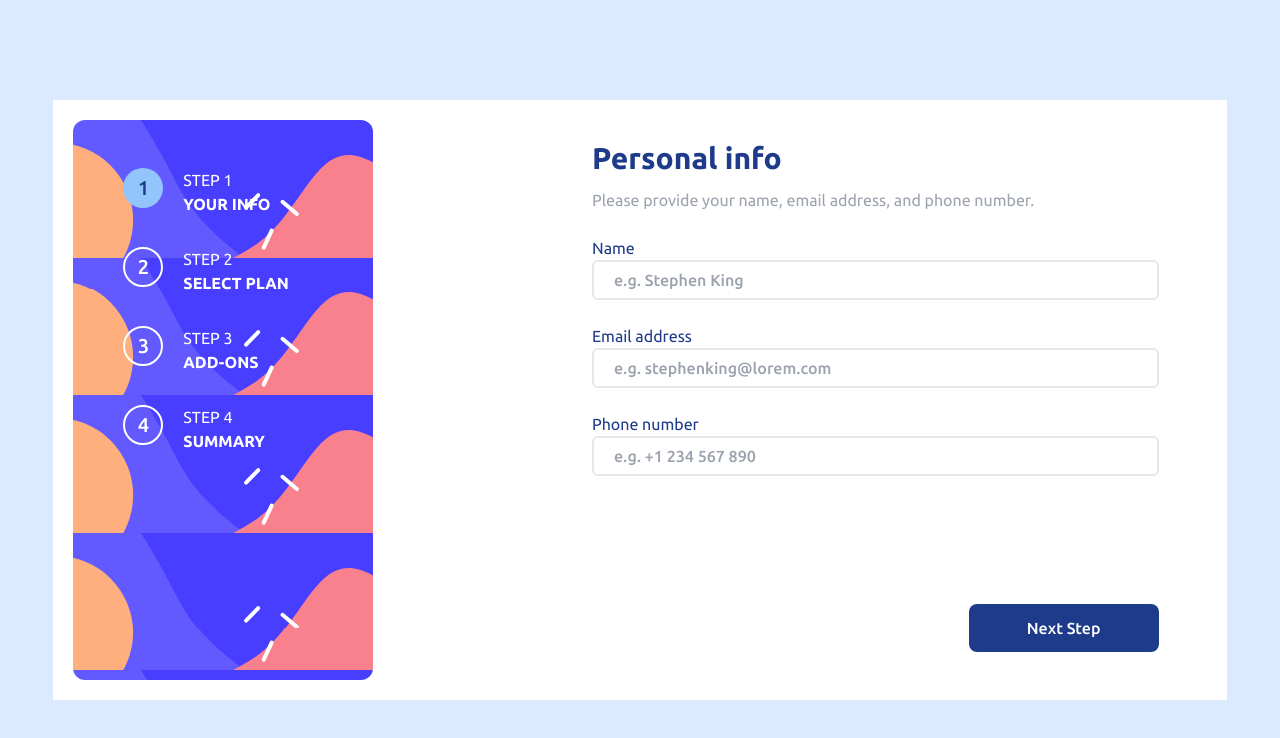
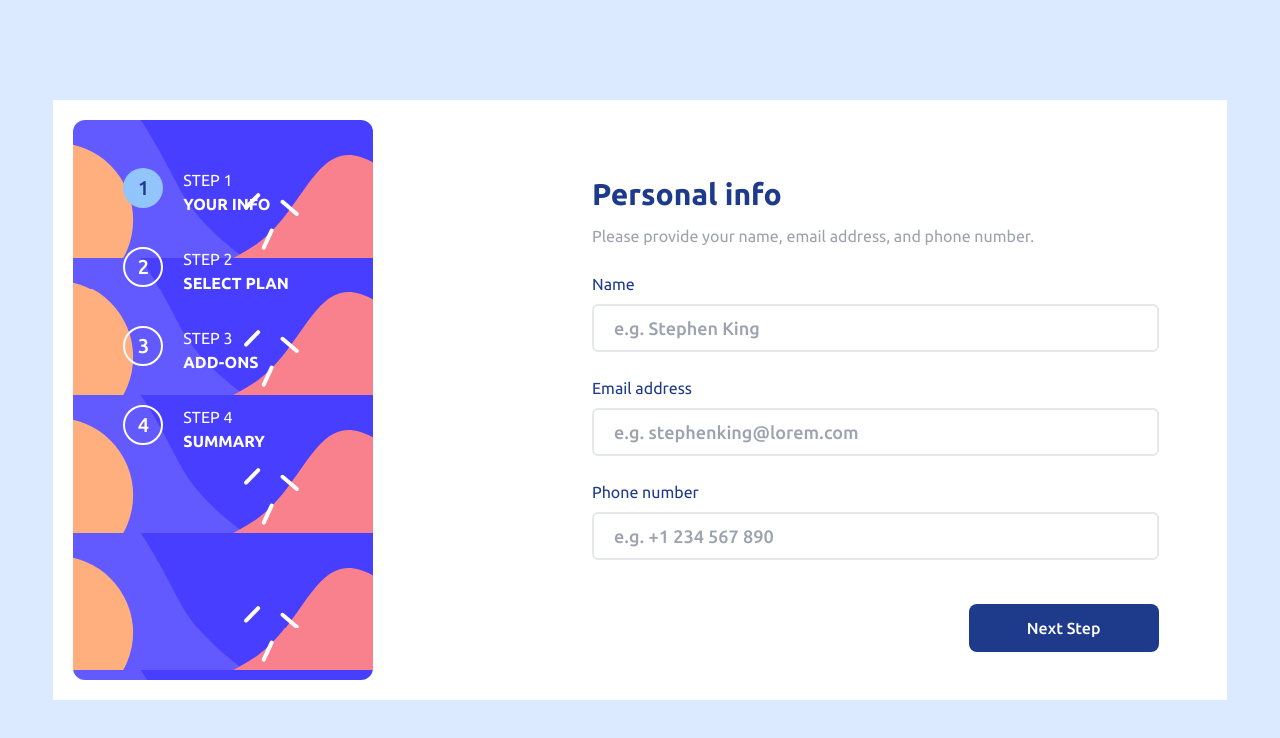
Before and after one commit to diopmorfall/multistep-form, a React (Create React App) app: page / in a window 1280 px wide. Shown: the top 738 px of the page. Built offline with nearby package versions, Linux system fonts and the light colour scheme.

Commit message:
Basic implementation of the validation with Formik and Yup, to be improved

```diff
--- a/package.json
+++ b/package.json
@@ -7,12 +7,14 @@
         "@testing-library/jest-dom": "^5.16.5",
         "@testing-library/react": "^13.4.0",
         "@testing-library/user-event": "^13.5.0",
+        "formik": "^2.4.2",
         "react": "^18.2.0",
         "react-dom": "^18.2.0",
         "react-redux": "^8.0.5",
         "react-scripts": "5.0.1",
         "redux": "^4.2.1",
-        "web-vitals": "^2.1.4"
+        "web-vitals": "^2.1.4",
+        "yup": "^1.2.0"
     },
     "scripts": {
         "start": "react-scripts start",
--- a/src/components/PersonalFormPage/PersonalFormPage.js
+++ b/src/components/PersonalFormPage/PersonalFormPage.js
@@ -1,4 +1,6 @@
 import React, { useState } from 'react';
+import { Formik, Field, Form, ErrorMessage } from 'formik';
+import * as Yup from 'yup';
 import moduleStyles from './PersonalFormPage.module.css';
 import { useSelector, useDispatch } from 'react-redux';
 import { setPersonalInfo } from '../../actions';
@@ -6,11 +8,21 @@ import { setPersonalInfo } from '../../actions';
 export default function PersonalFormPage() {
     const dispatch = useDispatch();
     const [formData, setFormData] = useState(useSelector(state => state.form));
-    const [areInputsInvalid, setAreInputsInvalid] = useState({
+    const initialValues = {
         name: '',
         email: '',
         phoneNumber: '',
+    };
+
+    const validationSchema = Yup.object().shape({
+        name: Yup.string().required('This field is required'),
+        email: Yup.string().email('Please insert a valid email address').required('This field is required'),
+        phoneNumber: Yup.string().required('This field is required'),
     });
+
+    function handleSubmit(values){
+        console.log("Formik", values);
+    }
 
     function handleChange(event) {
         const { name, value } = event.target;
@@ -20,62 +32,59 @@ export default function PersonalFormPage() {
         }));
     }
 
-    function checkFields(e) {
-        const target = e.target;
-        target.value.length === 0
-            ? setAreInputsInvalid(prev => ({ ...prev, [target.name]: true }))
-            : setAreInputsInvalid(prev => ({ ...prev, [target.name]: false }));
-
-        if (target.name === 'email') {
-            target.value.match(/^\S+@\S+$/i)
-                ? setAreInputsInvalid(prev => ({ ...prev, [target.name]: false }))
-                : setAreInputsInvalid(prev => ({ ...prev, [target.name]: true }));
-        }
-
-        if (Object.keys(areInputsInvalid).every(value => value === false)) {
-            dispatch(setPersonalInfo(formData));
-        }
-    }
-
     return (
         <section className={moduleStyles['form-page']}>
             <h1>Personal info</h1>
             <h3>Please provide your name, email address, and phone number.</h3>
-            <form>
+            <Formik
+                initialValues={initialValues}
+                validationSchema={validationSchema}
+                onSubmit={handleSubmit}
+            >
+                {({getFieldProps, touched, errors}) => (
+                    <Form>
                         <div className={moduleStyles["input-container"]}>
                             <label htmlFor="name">Name</label>
-                    {areInputsInvalid.name && <small>This field is required</small>}
-                    <input
-                        type="text" name="name"
+                            <ErrorMessage className={moduleStyles["error"]} name="name" component="div" />
+                            <Field
+                                className={`${moduleStyles["input-field"]} ${touched.name && errors.name ? moduleStyles["invalid-value"] : ''}`}
+                                type="text"
+                                id="name"
+                                name="name"
                                 value={formData.name}
                                 onChange={handleChange}
-                        onBlur={e => checkFields(e)}
                                 placeholder="e.g. Stephen King"
                             />
                         </div>
                         <div className={moduleStyles["input-container"]}>
                             <label htmlFor="email"> Email address</label>
-                    {areInputsInvalid.email && <small>Insert a valid email address</small>}
-                    <input
-                        type="email" name="email"
+                            <ErrorMessage className={moduleStyles["error"]} name="email" component="div" />
+                            <Field
+                                className={`${moduleStyles["input-field"]} ${touched.email && errors.email ? moduleStyles["invalid-value"] : ''}`}
+                                type="email"
+                                id="email"
+                                name="email"
                                 value={formData.email}
                                 onChange={handleChange}
-                        onBlur={e => checkFields(e)}
                                 placeholder="e.g. stephenking@lorem.com"
                             />
                         </div>
                         <div className={moduleStyles["input-container"]}>
                             <label htmlFor="phoneNumber"> Phone number</label>
-                    {areInputsInvalid.phoneNumber && <small>This field is required</small>}
-                    <input
-                        type="tel" name="phoneNumber"
+                            <ErrorMessage className={moduleStyles["error"]} name="phoneNumber" component="div" />
+                            <Field
+                                className={`${moduleStyles["input-field"]} ${touched.phoneNumber && errors.phoneNumber ? moduleStyles["invalid-value"] : ''}`}
+                                type="tel"
+                                id="phoneNumber"
+                                name="phoneNumber"
                                 value={formData.phoneNumber}
                                 onChange={handleChange}
-                        onBlur={e => checkFields(e)}
                                 placeholder="e.g. +1 234 567 890"
                             />
                         </div>
-            </form>
+                    </Form>
+                )}
+            </Formik>
         </section>
     );
 }
--- a/src/components/PersonalFormPage/PersonalFormPage.module.css
+++ b/src/components/PersonalFormPage/PersonalFormPage.module.css
@@ -15,11 +15,15 @@ label {
     @apply text-blue-900;
 }
 
-input {
-    @apply col-span-2 h-10 px-5 rounded-md border-2 font-medium text-blue-800;
+.input-field {
+    @apply col-span-2 h-10 px-5 rounded-md border-2 font-medium text-blue-800 focus:border-blue-800;
 }
 
-small {
+.invalid-value{
+    @apply border-red-400;
+}
+
+.error {
     @apply font-bold text-red-400;
 }
 
@@ -32,17 +36,25 @@ small {
         @apply mb-2;
     }
 
-    input{
+    .input-field{
         @apply h-12 text-lg;
     }
 }
 
 @media only screen and (min-width: 1024px) {
     .form-page{
-        height: fit-content;
+        @apply top-8 h-fit;
     }
 
     label{
+        @apply mb-2;
+    }
 
+    .error{
+        @apply text-base;
+    }
+
+    .input-field{
+        @apply h-12 text-lg;
     }
 }
```
Also changed, not shown: 1 other file (tests, documents, lock files or other folders). Lines whose indentation alone changed are shown as unchanged.
